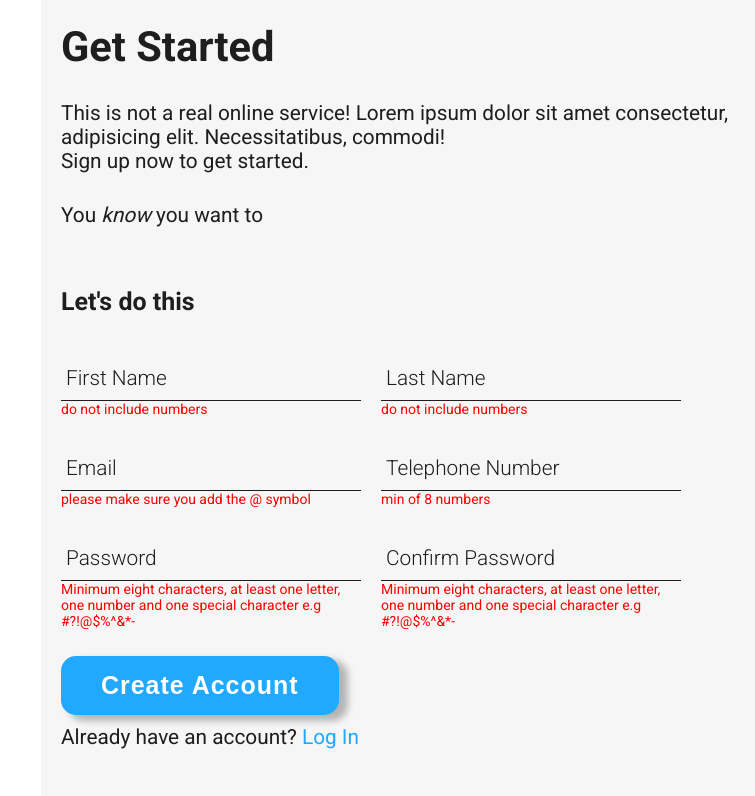
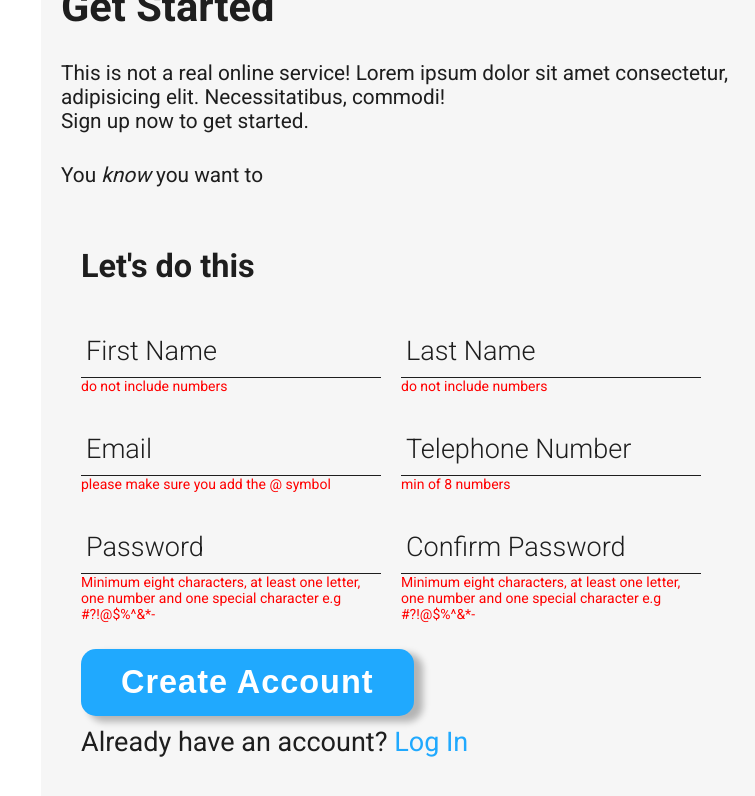
Before and after one commit to aliflikescoding/sign_up_form, a plain HTML site: page dist/index.html in a window 1280 px wide. Shown: the full height of the page, 525-1280 px from the left. Drawn offline with Linux system fonts and the light colour scheme; files whose address does not match are found by name.

Commit message:
Fix class name typo

```diff
--- a/dist/index.html
+++ b/dist/index.html
@@ -26,10 +26,10 @@
         <p class="deals">sign up now to shop!</p>
       </div>
       <div class="right right_background">
-        <div class="right_conent">
+        <div class="right_content">
           <h1>Get Started</h1>
         </div>
-        <div class="right_conent">
+        <div class="right_content">
           <p>
             This is not a real online service! Lorem ipsum dolor sit amet
             consectetur, adipisicing elit. Necessitatibus, commodi!
@@ -38,7 +38,7 @@
           <p class="yk">You <i>know</i> you want to</p>
         </div>
         <div class="right_content">
-          <form action="" class="right_conent">
+          <form action="" class="right_content">
             <legend class="form_title">Let's do this</legend>
             <div class="form_container">
               <div class="form_left">
--- a/sass/main.scss
+++ b/sass/main.scss
@@ -70,7 +70,7 @@ img {
     background-color: darken($background, 3.5%);
 }
 
-.right_conent {
+.right_content {
     margin: 0px 20px 30px;
     font-weight: 400;
     font-size: 1.3em;
```
Also changed, not shown: dist/css/main.css.
